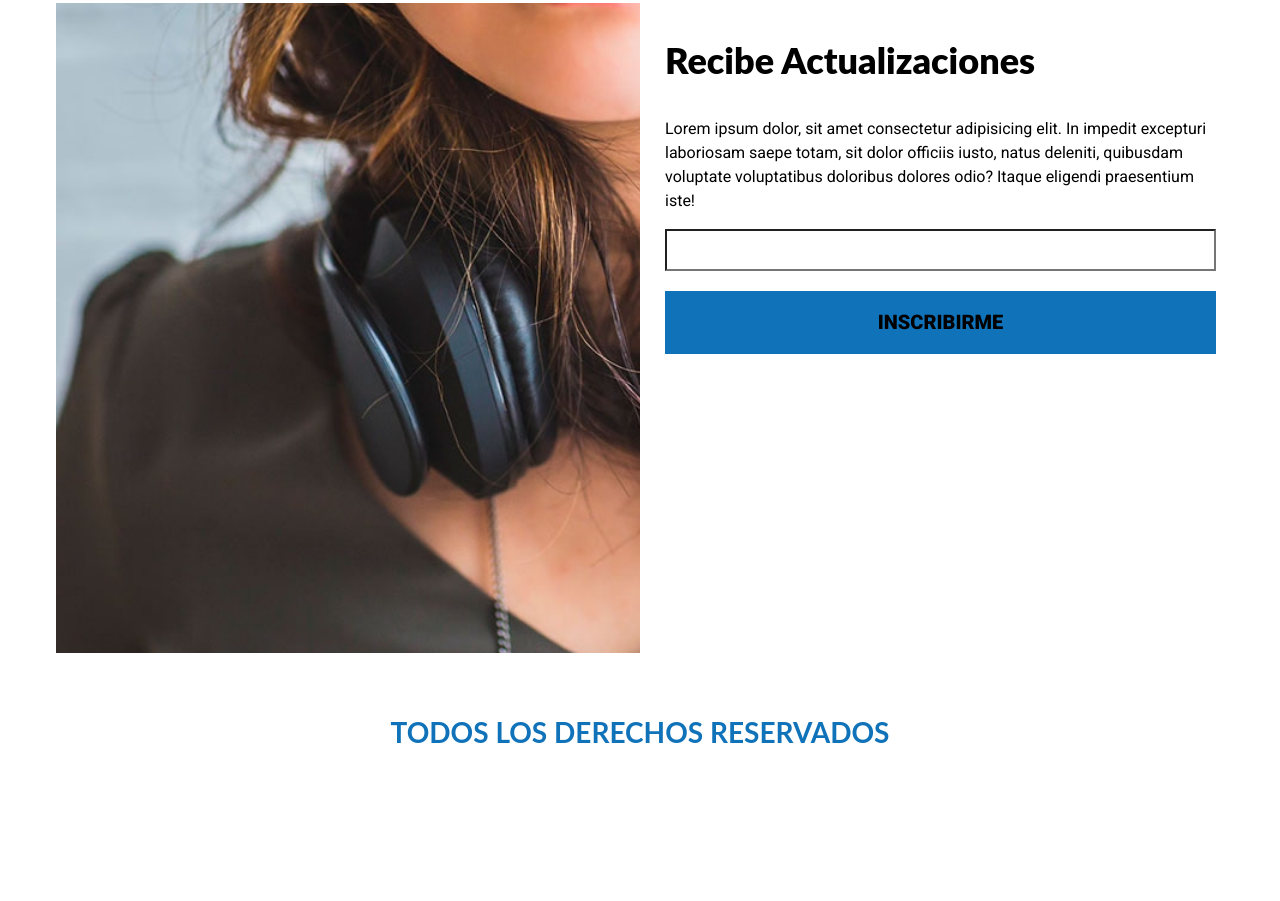
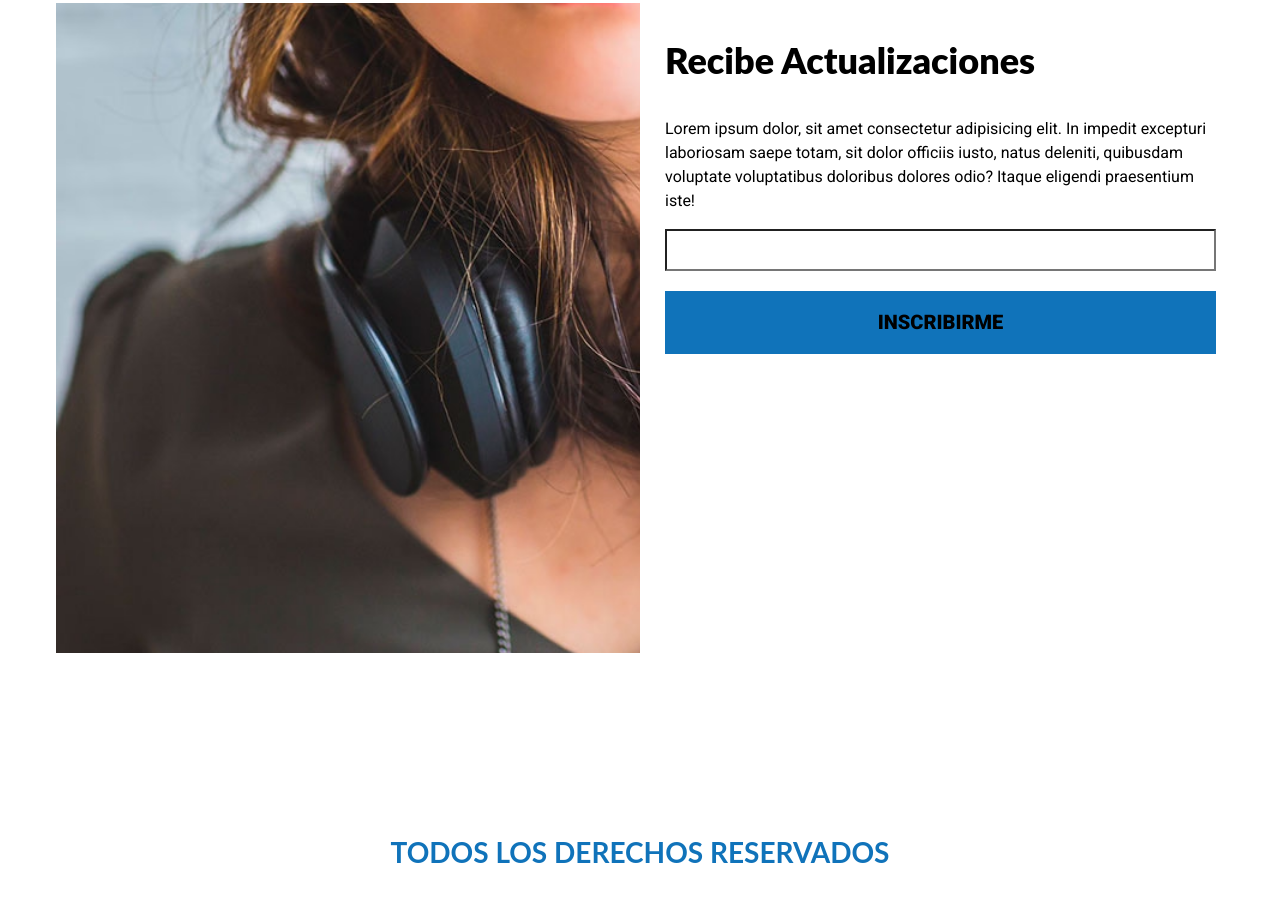
Before and after one commit to SergioAnastacio/landing-page, a plain HTML site: page index.html in a window 1280 px wide. Shown: the part 2193-3094 px from the top of the page. Before the commit the page ends 3004 px from the top, so only its background shows below. Drawn offline with Linux system fonts and the light colour scheme.

Commit message:
Fix footer and readme port 8080

```diff
--- a/css/stylesheet.css
+++ b/css/stylesheet.css
@@ -443,12 +443,14 @@ img {
   font-weight: 900;
   border: none;
 }
+.footer {
+  padding-top: 15rem;
+}
 .footer p {
   text-align: center;
   font-family: var(--fuenteSecundaria);
   text-transform: uppercase;
   font-size: 2.8rem;
-  padding: 3rem 2rem;
   color: var(--primario);
   font-weight: 700;
 }
--- a/index.html
+++ b/index.html
@@ -142,7 +142,7 @@
         </div>
       </div>
     </section>
-    <footer class="footer">
+    <footer class="footer contendor">
       <p>Todos los derechos reservados</p>
     </footer>
     <script src="/js/index.js"></script>
```
Also changed, not shown: 1 other file.
